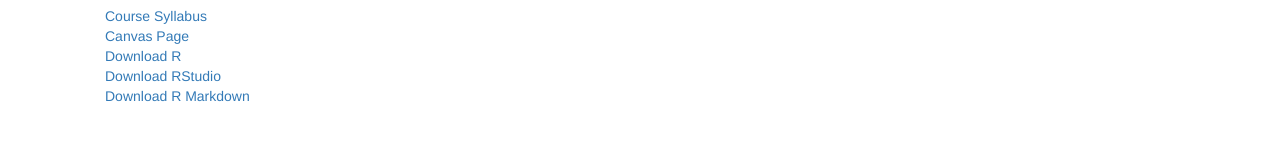
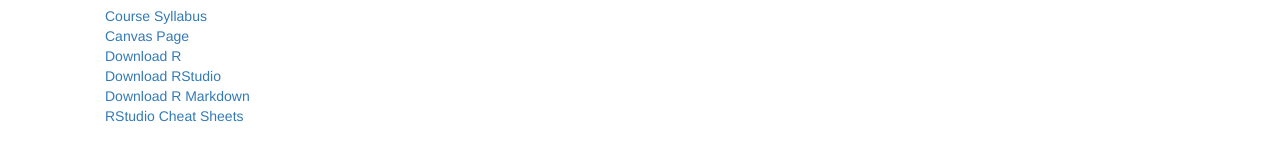
Before and after one commit to bryandmartin/STAT302, a Jekyll site: the page built from syllabus.html, in a window 1280 px wide and 900 px high, scrolled down 2058 px. Shown: the part 734-895 px from the top of the window. Built offline with Jekyll 4.4.1, drawn with Linux system fonts in a browser that asks for light colours; nearby versions of some CDN libraries; library files that are not in the unit come from our copies.

Commit message:
Add RStudio Cheat Sheets link

```diff
--- a/index.html
+++ b/index.html
@@ -34,6 +34,7 @@
   <a href = "https://rstudio.com/products/rstudio/download/#download">Download RStudio</a>
   <br>
   <a href = "https://bookdown.org/yihui/rmarkdown/installation.html#installation">Download R Markdown</a>
+  <a href = "https://rstudio.com/resources/cheatsheets/">RStudio Cheat Sheets</a>
 </p>
 </div>
 
--- a/syllabus.html
+++ b/syllabus.html
@@ -231,5 +231,7 @@
   <a href = "https://rstudio.com/products/rstudio/download/#download">Download RStudio</a>
   <br>
   <a href = "https://bookdown.org/yihui/rmarkdown/installation.html#installation">Download R Markdown</a>
+  <br>
+  <a href = "https://rstudio.com/resources/cheatsheets/">RStudio Cheat Sheets</a>
 </p>
 </div>
```
